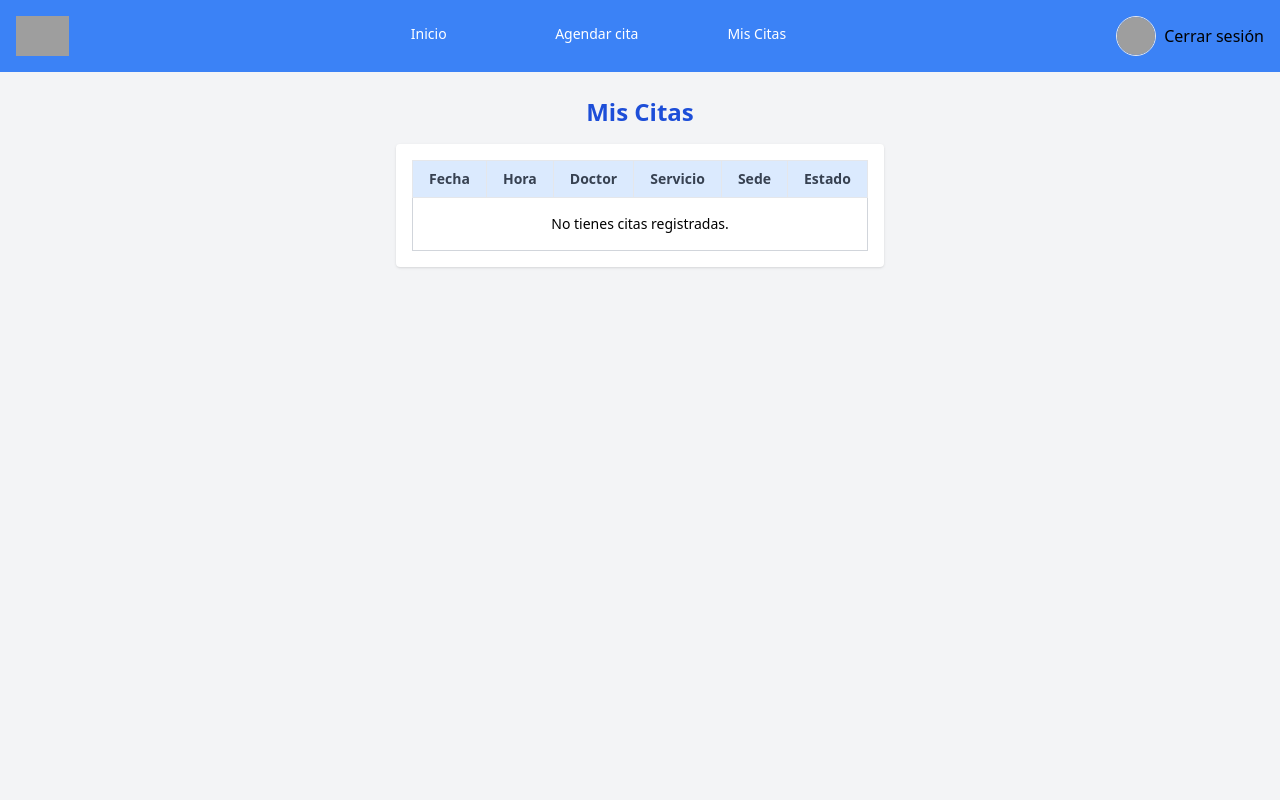
After one commit to AlexG0311/Citas, a Flask app: page /ver_citas in a window 1280 px wide. The commit adds this page. Run offline with Flask 3, Linux system fonts and the light colour scheme; the visitor is signed in with stand-in values (Sample User, id 1); data that the repository does not hold is empty; some libraries are stand-ins or nearby versions; grey boxes are pictures that could not be loaded.

Commit message:
disque cliente

```diff
--- a/App.py
+++ b/App.py
@@ -1,23 +1,327 @@
-from flask import Flask, render_template, jsonify, request
+from flask import Flask, render_template, jsonify, request, redirect, url_for, session, flash
+import mysql.connector
+from datetime import datetime, timedelta
 
 app = Flask(__name__, template_folder='templates')
+app.secret_key = 'un_secreto'
 
-# Variable global para el contador
-counter = 0
+def get_db_connection():
+    return mysql.connector.connect(
+        host='localhost',
+        user='root',
+        password='1234',
+        database='mydb'
+    )
 
-@app.route('/')
-def index():
-    return render_template('index.html', counter=counter)
+# Login y logout
+@app.route('/login', methods=['GET', 'POST'])
+def login():
+    if request.method == 'POST':
+        numero = request.form['numero']
+        conn = get_db_connection()
+        cursor = conn.cursor(dictionary=True)
+        cursor.execute("SELECT * FROM clientes WHERE numero = %s AND estado=1", (numero,))
+        cliente = cursor.fetchone()
+        cursor.close()
+        conn.close()
 
-@app.route('/increment', methods=['POST'])
-def increment():
-    global counter
-    counter += 1
-    return jsonify({'counter': counter})
+        if cliente:
+            session['cliente_id'] = cliente['id']
+            session['cliente_nombre'] = cliente['nombre']
+            flash(f"Bienvenido/a, {cliente['nombre']}", 'success')
+            return redirect(url_for('cliente_inicio'))
+        else:
+            flash('Número de identificación no encontrado', 'danger')
+            return redirect(url_for('login'))
+
+    return render_template('login.html')
+
+
+@app.route('/logout')
+def logout():
+    session.clear()
+    flash('Sesión cerrada', 'info')
+    return redirect(url_for('login'))
 
 @app.route('/ClienteInicio')
 def cliente_inicio():
-    return render_template('ClienteInicio.html')
+    if 'cliente_id' not in session:
+        return redirect(url_for('login'))
+    nombre_usuario = session.get('cliente_nombre')
+    return render_template('ClienteInicio.html', nombre=nombre_usuario)
+
+# Página agendar cita
+@app.route('/agendar_cita')
+def agendar_cita():
+    if 'cliente_id' not in session:
+        return redirect(url_for('login'))
+
+    conn = get_db_connection()
+    cursor = conn.cursor(dictionary=True)
+    cursor.execute("SELECT id, nombre FROM servicios WHERE estado=1")
+    servicios = cursor.fetchall()
+    cursor.close()
+    conn.close()
+    return render_template('agendar_cita.html', servicios=servicios)
+
+@app.route('/get_modalidades')
+def get_modalidades():
+    modalidades = [
+        {'id': 'presencial', 'nombre': 'Presencial'},
+        {'id': 'virtual', 'nombre': 'Teleconsulta'}
+    ]
+    return jsonify(modalidades)
+
+@app.route('/get_doctores')
+def get_doctores():
+    servicio_id = request.args.get('servicio_id')
+    modalidad = request.args.get('modalidad')
+
+    conn = get_db_connection()
+    cursor = conn.cursor(dictionary=True)
+    cursor.execute("""
+        SELECT p.id AS cita_id, p.nombre AS doctor, p.especialidad,
+               h.dia_semana AS dia, h.hora_inicio AS hora,
+               s.id AS sede_id, s.nombre AS sede
+        FROM profesionales p
+        JOIN horario h ON p.id = h.profesionales_id
+        JOIN sede s ON p.sede_id = s.id
+        JOIN servicios_has_profesionales sp ON p.id = sp.profesionales_id
+        WHERE sp.servicios_id = %s AND p.estado=1 AND h.estado=1
+    """, (servicio_id,))
+    doctores = cursor.fetchall()
+    cursor.close()
+    conn.close()
+
+    for d in doctores:
+        if isinstance(d.get('hora'), (str, type(None))):
+            continue
+        d['hora'] = str(d['hora'])
+
+    return jsonify(doctores)
+
+@app.route('/get_horarios_disponibles')
+def get_horarios_disponibles():
+    profesional_id = request.args.get('profesional_id')
+    servicio_id = request.args.get('servicio_id')
+    fecha = request.args.get('fecha')
+
+    conn = get_db_connection()
+    cursor = conn.cursor(dictionary=True)
+
+    cursor.execute("SELECT duracion FROM servicios WHERE id=%s", (servicio_id,))
+    servicio = cursor.fetchone()
+    if not servicio:
+        cursor.close()
+        conn.close()
+        return jsonify({'error': 'Servicio no encontrado'}), 400
+    duracion = servicio['duracion']
+
+    cursor.execute("""
+        SELECT hora_inicio, hora_fin
+        FROM horario
+        WHERE profesionales_id=%s AND estado=1
+    """, (profesional_id,))
+    horario = cursor.fetchone()
+    if not horario:
+        cursor.close()
+        conn.close()
+        return jsonify({'error': 'Horario no encontrado'}), 400
+
+    todas_franjas = generar_franjas(horario['hora_inicio'], horario['hora_fin'], duracion)
+
+    cursor.execute("""
+        SELECT hora_inicio
+        FROM cita
+        WHERE profesionales_id=%s AND fecha=%s AND estado=1
+    """, (profesional_id, fecha))
+    ocupadas = [row['hora_inicio'] for row in cursor.fetchall()]
+
+    libres = [f for f in todas_franjas if f['hora_inicio'] not in ocupadas]
+
+    cursor.close()
+    conn.close()
+    return jsonify(libres)
+
+@app.route('/get_doctores_con_horarios')
+def get_doctores_con_horarios():
+    servicio_id = request.args.get('servicio_id')
+    modalidad = request.args.get('modalidad')
+    conn = get_db_connection()
+    cursor = conn.cursor(dictionary=True)
+
+    # duración del servicio
+    cursor.execute("SELECT duracion FROM servicios WHERE id=%s", (servicio_id,))
+    servicio = cursor.fetchone()
+    if not servicio:
+        cursor.close()
+        conn.close()
+        return jsonify([])
+
+    duracion = servicio['duracion']
+
+    # Traer doctores + sede + horario base
+    cursor.execute("""
+        SELECT p.id as profesional_id, p.nombre as doctor, p.apellido, p.especialidad,
+               h.dia_semana, h.hora_inicio as hora_ini, h.hora_fin as hora_fin,
+               s.id as sede_id, s.nombre as sede
+        FROM Profesionales p
+        JOIN Servicios_has_Profesionales sp ON p.id = sp.Profesionales_id
+        JOIN Horario h ON p.id = h.Profesionales_id
+        JOIN Sede s ON p.Sede_id = s.id
+        WHERE sp.Servicios_id=%s AND p.estado=1 AND h.estado=1
+    """, (servicio_id,))
+    doctores = cursor.fetchall()
+
+    resultado = []
+
+    for doc in doctores:
+        # calcular próxima fecha
+        fecha = obtener_proxima_fecha(doc['dia_semana'])
+        franjas = generar_franjas(doc['hora_ini'], doc['hora_fin'], duracion)
+
+        # filtrar ocupadas
+        cursor.execute("""
+            SELECT hora_inicio FROM cita
+            WHERE profesionales_id=%s AND fecha=%s AND estado=1
+        """, (doc['profesional_id'], fecha))
+        ocupadas = [row['hora_inicio'] for row in cursor.fetchall()]
+
+        libres = [f for f in franjas if f['hora_inicio'] not in ocupadas]
+
+        for franja in libres:
+            resultado.append({
+                'doctor': f"{doc['doctor']} {doc['apellido']}",
+                'especialidad': doc['especialidad'],
+                'dia': doc['dia_semana'],
+                'fecha': fecha,
+                'hora_inicio': franja['hora_inicio'],
+                'hora_fin': franja['hora_fin'],
+                'sede': doc['sede'],
+                'sede_id': doc['sede_id'],
+                'profesional_id': doc['profesional_id'],
+                'servicio_id': servicio_id
+            })
+
+    cursor.close()
+    conn.close()
+    return jsonify(resultado)
+
+def obtener_proxima_fecha(dia):
+    dias = {'Lunes': 1, 'Martes': 2, 'Miércoles': 3, 'Jueves': 4,
+            'Viernes': 5, 'Sábado': 6, 'Domingo': 0}
+    hoy = datetime.now()
+    dia_deseado = dias[dia]
+    diff = (dia_deseado - hoy.weekday() + 7) % 7 or 7
+    proxima = hoy + timedelta(days=diff)
+    return proxima.strftime('%Y-%m-%d')
+
+
+@app.route('/guardar_cita', methods=['POST'])
+def guardar_cita():
+    if 'cliente_id' not in session:
+        return jsonify({'message': 'No has iniciado sesión'}), 401
+
+    data = request.get_json()
+    cliente_id = session['cliente_id']
+    profesional_id = data['profesional_id']
+    servicio_id = data['servicio_id']
+    sede_id = data['sede_id']
+    fecha = data['fecha']
+    hora_inicio = data['hora_inicio']
+
+    conn = get_db_connection()
+    cursor = conn.cursor()
+
+    cursor.execute("SELECT duracion FROM servicios WHERE id=%s", (servicio_id,))
+    result = cursor.fetchone()
+    if not result:
+        cursor.close()
+        conn.close()
+        return jsonify({'message': 'Servicio no encontrado'}), 400
+    duracion = result[0]
+
+    hora_fin_dt = datetime.strptime(hora_inicio, '%H:%M:%S') + timedelta(minutes=duracion)
+    hora_fin = hora_fin_dt.time()
+
+    sql = """
+        INSERT INTO cita (fecha, estado, hora_inicio, hora_fin, clientes_id,
+                          profesionales_id, servicios_id, sede_id)
+        VALUES (%s, 1, %s, %s, %s, %s, %s, %s)
+    """
+    valores = (fecha, hora_inicio, hora_fin, cliente_id, profesional_id, servicio_id, sede_id)
+    cursor.execute(sql, valores)
+    conn.commit()
+    cursor.close()
+    conn.close()
+
+    return jsonify({'message': 'Cita agendada correctamente'})
+
+@app.route('/actualizar_citas_finalizadas')
+def actualizar_citas_finalizadas():
+    conn = get_db_connection()
+    cursor = conn.cursor()
+    cursor.execute("""
+        UPDATE cita
+        SET estado = 0
+        WHERE estado = 1 AND CONCAT(fecha, ' ', hora_fin) < NOW()
+    """)
+    conn.commit()
+    cursor.close()
+    conn.close()
+    return jsonify({'message': 'Citas finalizadas actualizadas'})
+
+
+
+def generar_franjas(inicio, fin, duracion):
+    franjas = []
+    actual = datetime.strptime(str(inicio), '%H:%M:%S')
+    fin_dt = datetime.strptime(str(fin), '%H:%M:%S')
+
+    while actual + timedelta(minutes=duracion) <= fin_dt:
+        fin_franja = (actual + timedelta(minutes=duracion)).strftime('%H:%M:%S')
+        franjas.append({
+            'hora_inicio': actual.strftime('%H:%M:%S'),
+            'hora_fin': fin_franja
+        })
+        actual += timedelta(minutes=duracion)
+    return franjas
+
+@app.route('/ver_citas')
+def ver_citas():
+    if 'cliente_id' not in session:
+        flash('Debes iniciar sesión para ver tus citas.', 'danger')
+        return redirect(url_for('login'))
+
+    cliente_id = session['cliente_id']
+
+    conn = get_db_connection()
+    cursor = conn.cursor(dictionary=True)
+
+    cursor.execute("""
+        SELECT c.id, c.fecha, c.hora_inicio, c.hora_fin, c.estado,
+               p.nombre AS doctor, p.apellido AS doctor_apellido,
+               s.nombre AS sede, se.nombre AS servicio
+        FROM cita c
+        JOIN profesionales p ON c.profesionales_id = p.id
+        JOIN sede s ON c.sede_id = s.id
+        JOIN servicios se ON c.servicios_id = se.id
+        WHERE c.clientes_id = %s
+        ORDER BY c.fecha DESC, c.hora_inicio ASC
+    """, (cliente_id,))
+
+    citas = cursor.fetchall()
+    cursor.close()
+    conn.close()
+
+    return render_template('ver_citas.html', citas=citas)
+
+
+# Otras vistas estáticas
+@app.route('/')
+def index():
+    return render_template('login.html')
+
 
 
 @app.route('/AdminInicio')
@@ -28,7 +332,7 @@ def admin_inicio():
 def servicios_ofrecidos():
     return render_template('servicios_ofrecidos.html')
 
-@app.route('/Registro_ personal')
+@app.route('/Registro_personal')
 def registro_personal():
     return render_template('registro_personal.html')
 
@@ -48,7 +352,5 @@ def sedes():
 def estadisticas():
     return render_template('estadisticas.html')
 
-
-
 if __name__ == '__main__':
     app.run(debug=True)
--- /dev/null
+++ b/templates/ver_citas.html
@@ -0,0 +1,76 @@
+<!DOCTYPE html>
+<html lang="es">
+<head>
+<meta charset="UTF-8">
+<meta name="viewport" content="width=device-width, initial-scale=1.0">
+<title>Mis Citas</title>
+<script src="https://cdn.tailwindcss.com"></script>
+</head>
+<body class="flex flex-col items-center min-h-screen bg-gray-100 font-sans">
+
+    <!-- NAVBAR -->
+<nav class="w-full flex justify-between mb-6 bg-blue-500 p-4">
+    <img src="{{ url_for('static', filename='logo.png') }}" alt="Logo" class="h-10">
+  <ul class="flex flex-wrap text-sm font-medium text-center text-white">
+    <li class="me-2">
+      <a href="/ClienteInicio"
+         class="inline-block px-4 py-2 rounded-lg hover:text-gray-900 hover:bg-gray-100 w-40 h-10">Inicio</a>
+    </li>
+    <li>
+      <a href="/agendar_cita"
+         class="inline-block px-4 py-2 rounded-lg hover:text-gray-900 hover:bg-gray-100 w-40 h-10">Agendar cita</a>
+    </li>
+    <li>
+      <a href="/ver_citas"
+         class="inline-block px-4 py-2 rounded-lg hover:text-gray-900 hover:bg-gray-100 w-40 h-10">Mis Citas</a>
+    </li>
+  </ul>
+  <div class="flex items-center space-x-2">
+
+            <img src="{{ url_for('static', filename='usuario.png') }}" alt="Usuario" class="w-10 h-10 rounded-full border">
+            <a href="/logout">Cerrar sesión</a>
+    </div>
+</nav>
+<h1 class="text-2xl font-bold text-center text-blue-700 mb-4">Mis Citas</h1>
+
+<div class="bg-white p-4 shadow rounded max-w-6xl mx-auto overflow-x-auto">
+<table class="min-w-full text-sm text-left border border-gray-300">
+  <thead class="bg-blue-100 text-gray-700">
+    <tr>
+      <th class="px-4 py-2 border">Fecha</th>
+      <th class="px-4 py-2 border">Hora</th>
+      <th class="px-4 py-2 border">Doctor</th>
+      <th class="px-4 py-2 border">Servicio</th>
+      <th class="px-4 py-2 border">Sede</th>
+      <th class="px-4 py-2 border">Estado</th>
+    </tr>
+  </thead>
+  <tbody class="bg-white">
+    {% if citas %}
+      {% for cita in citas %}
+      <tr>
+        <td class="px-4 py-2 border">{{ cita.fecha }}</td>
+        <td class="px-4 py-2 border">{{ cita.hora_inicio }} - {{ cita.hora_fin }}</td>
+        <td class="px-4 py-2 border">{{ cita.doctor }} {{ cita.doctor_apellido }}</td>
+        <td class="px-4 py-2 border">{{ cita.servicio }}</td>
+        <td class="px-4 py-2 border">{{ cita.sede }}</td>
+        <td class="px-4 py-2 border">
+          {% if cita.estado == 1 %}
+            <span class="text-green-600 font-semibold">Activa</span>
+          {% else %}
+            <span class="text-gray-500">Finalizada</span>
+          {% endif %}
+        </td>
+      </tr>
+      {% endfor %}
+    {% else %}
+      <tr>
+        <td colspan="6" class="text-center py-4">No tienes citas registradas.</td>
+      </tr>
+    {% endif %}
+  </tbody>
+</table>
+</div>
+
+</body>
+</html>
```
Also changed, not shown: static/agendar.js (added, +106 -0 lines), templates/ClienteInicio.html (+45 -15 lines), templates/agendar_cita.html (added, +112 -0 lines), templates/login.html (added, +36 -0 lines).
